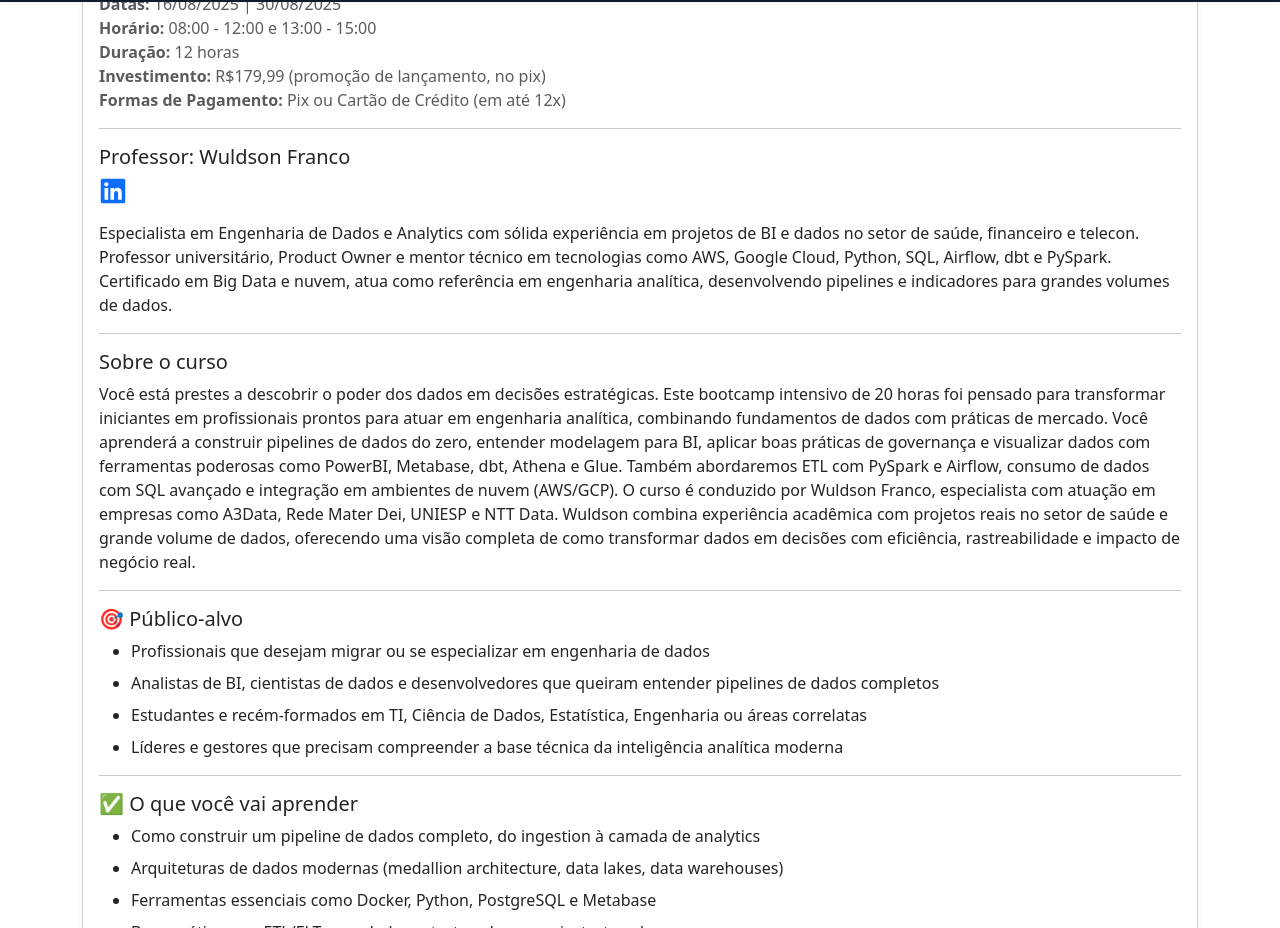
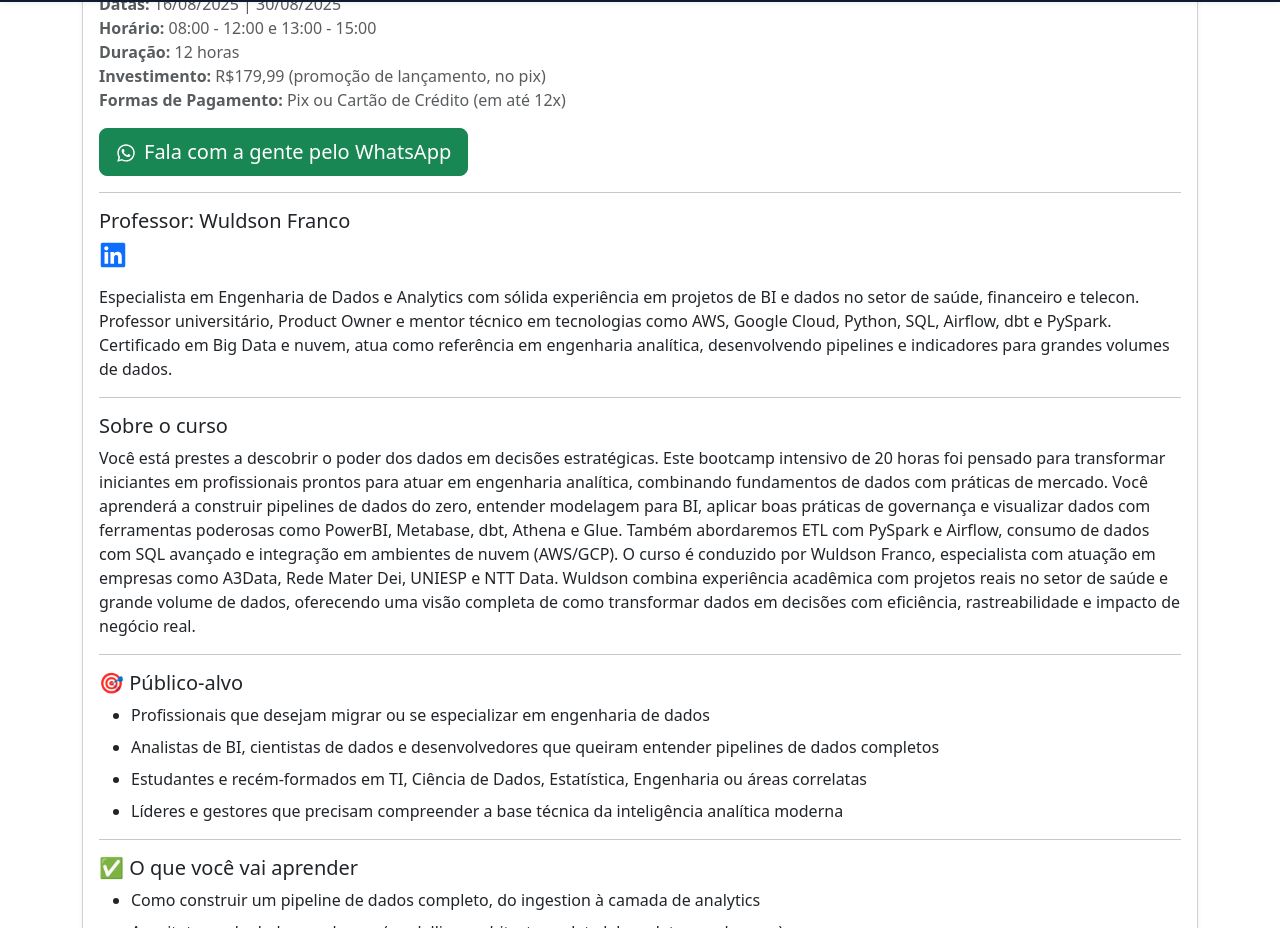
Before and after one commit to kelsonvictr/programaai-frontend, a React (Vite) app: page /cursos/2 in a window 1280 px wide. Shown: the part 798-1726 px from the top of the page. Built offline with nearby package versions, Linux system fonts and the light colour scheme; no server answers.

Commit message:
fix: zap buttons

```diff
--- a/src/pages/CourseDetails.tsx
+++ b/src/pages/CourseDetails.tsx
@@ -1,7 +1,7 @@
 import React from "react"
 import { useParams, useNavigate, Link } from "react-router-dom"
 import { Container, Card, Button, Alert} from "react-bootstrap"
-import { FaLinkedin } from "react-icons/fa"
+import { FaLinkedin, FaWhatsapp } from "react-icons/fa"
 import { courses } from "../mocks/courses"
 import ParcelamentoModal from "../components/ParcelamentoModal"
 import { useState } from "react"
@@ -45,7 +45,23 @@ const CourseDetails: React.FC = () => {
   {course.obsPrice && <span> ({course.obsPrice})</span>} <br />
             <strong>Formas de Pagamento:</strong> Pix ou Cartão de Crédito (em até 12x)<br/>
 
+
           </p>
+
+          <Button
+                as="a"
+                href={`https://wa.me/5583986608771?text=${encodeURIComponent(
+                  "Oi prof. Kelson, venho do site da programa AI, poderia me esclarecer algumas dúvidas?"
+                )}`}
+                target="_blank"
+                rel="noopener noreferrer"
+                variant="success"
+                size="lg"
+              >
+                <FaWhatsapp size={20} className="me-2" />
+                Fala com a gente pelo WhatsApp
+              </Button>
+              <br/>
 
           <hr />
 
--- a/src/pages/Courses.tsx
+++ b/src/pages/Courses.tsx
@@ -22,6 +22,7 @@ const Courses: React.FC = () => (
       <FaWhatsapp size={20} className="me-2" />
       Fala com a gente pelo WhatsApp
     </Button>
+    <br/>
     <Row>
       {courses.map(curso => (
         <Col key={curso.id} sm={12} md={6} lg={4}>
--- a/src/pages/Inscricao.tsx
+++ b/src/pages/Inscricao.tsx
@@ -7,6 +7,7 @@ import { courses } from "../mocks/courses"
 import axios from "axios"
 import { termosDoCurso } from "../mocks/terms"
 import ParcelamentoModal from "../components/ParcelamentoModal"
+import { FaWhatsapp } from "react-icons/fa"
 
 interface FormState {
   nome: string
@@ -269,6 +270,21 @@ const Inscricao: React.FC = () => {
           onChange={() => setPaymentMethod("CARTAO")}
         />
       </div>
+
+      <Button
+            as="a"
+            href={`https://wa.me/5583986608771?text=${encodeURIComponent(
+              "Oi prof. Kelson, venho do site da programa AI, poderia me esclarecer algumas dúvidas?"
+            )}`}
+            target="_blank"
+            rel="noopener noreferrer"
+            variant="success"
+            size="lg"
+          >
+            <FaWhatsapp size={20} className="me-2" />
+            Fala com a gente pelo WhatsApp
+          </Button>
+          <br/>
 
       {errors.length > 0 && (
         <Alert variant="danger">
```
